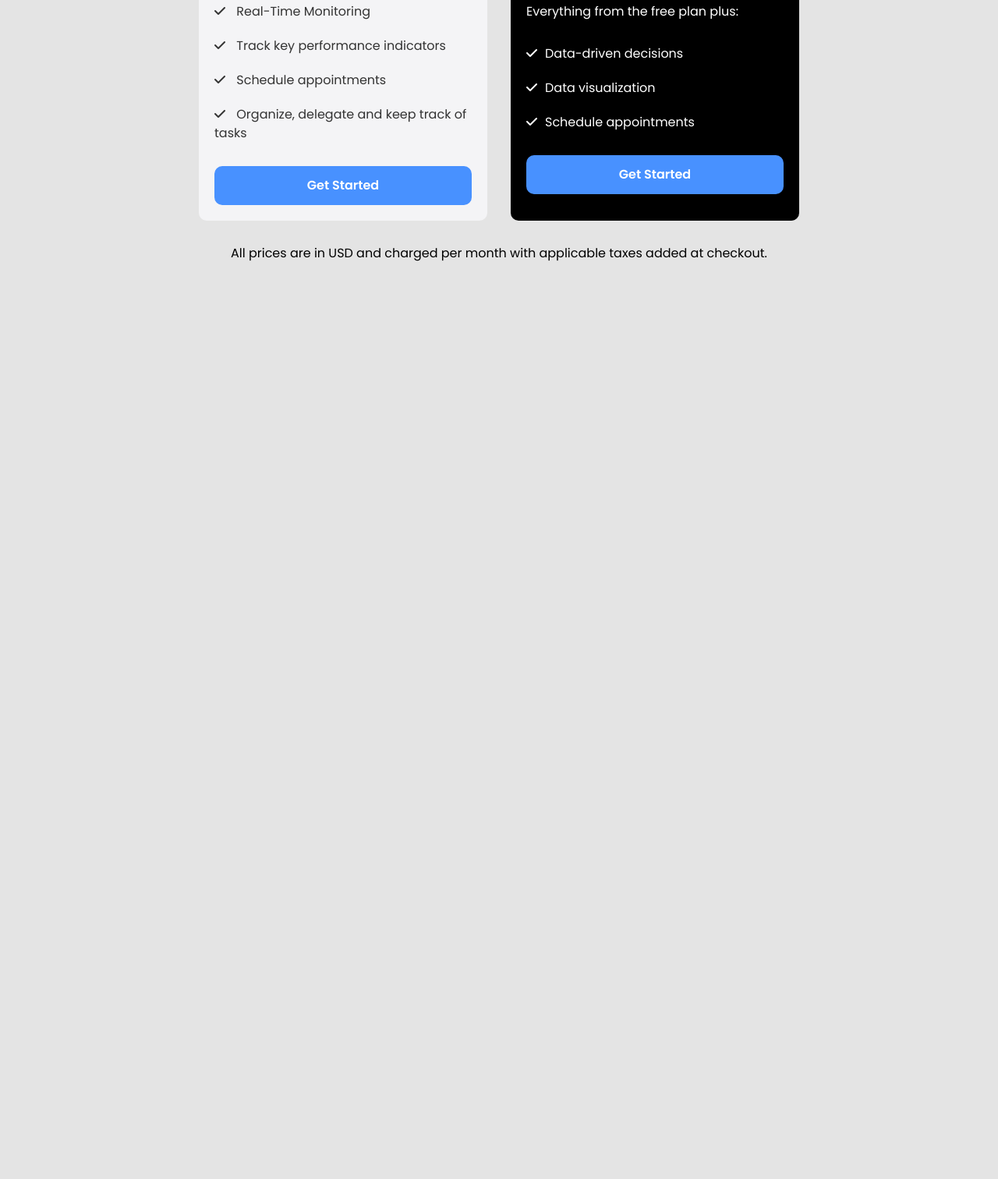
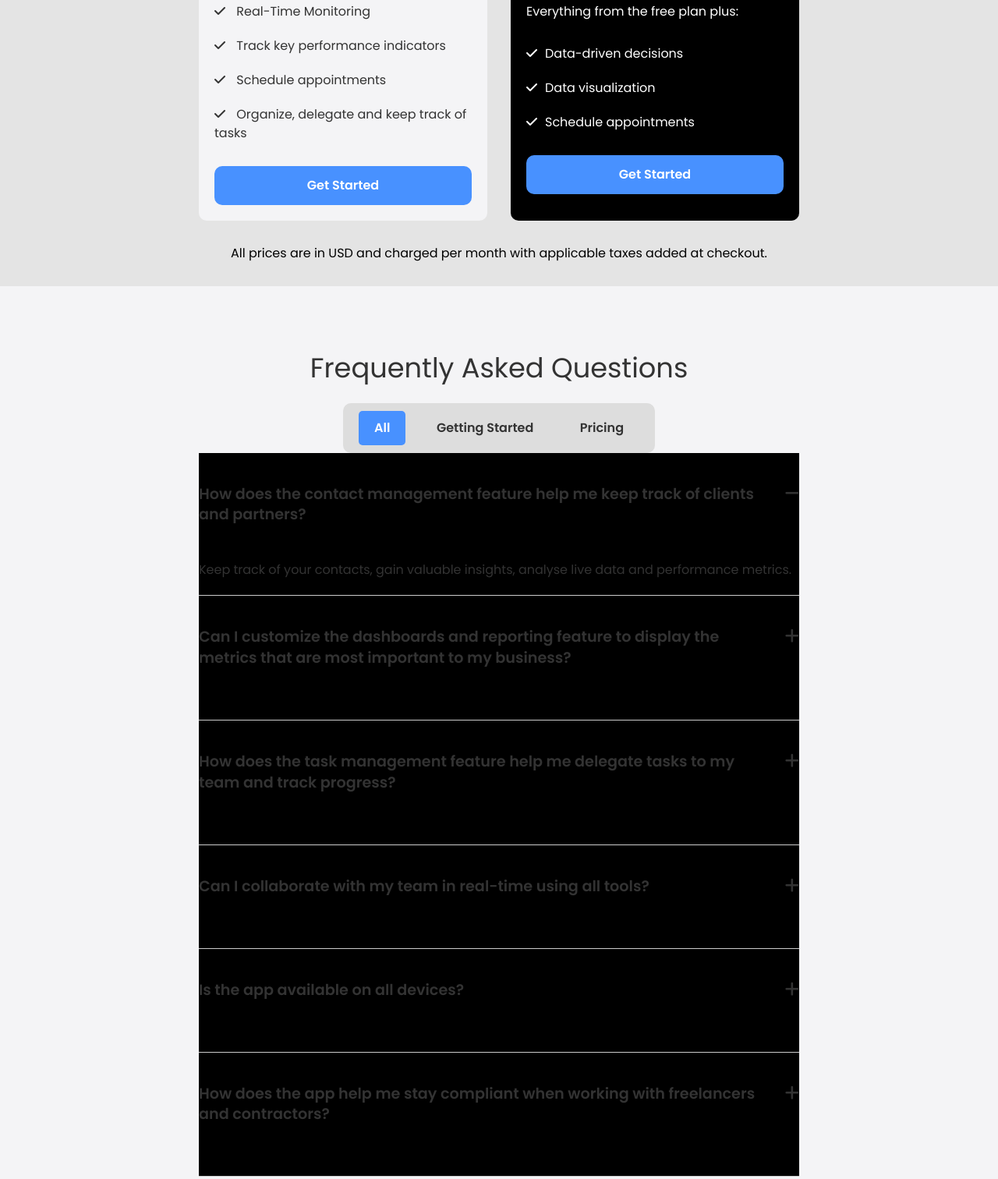
Before and after one commit to NetherNetworks/Growth_Website, a plain HTML site: page index.html in a window 1280 px wide. Shown: the part 2510-4022 px from the top of the page at 78% size. Before the commit the page ends 2877 px from the top, so only its background shows below. Drawn offline with Linux system fonts and the light colour scheme.

Commit message:
FAQ html and css completed.

```diff
--- a/css/style.css
+++ b/css/style.css
@@ -150,6 +150,73 @@ img{
 }
 /* #endregion */
 
+/* #region FAQ */
+.faq {
+    padding: 40px 0;
+}
+
+.faq .faq-content{
+    background: #000;
+}
+
+.faq .faq-group {
+border-bottom: 1px solid #ccc;
+padding-bottom: 20px;
+}
+
+.faq .faq-group .faq-group-header {
+    padding: 20px 0;
+    margin-bottom: 15px;
+    position: relative;
+}
+
+.faq .faq-group .faq-group-header h4 {
+font-weight: 600;
+width: 95%;
+}
+
+.faq .faq-group .faq-group-header i {
+    position: absolute;
+    right: 0;
+    top: 41px;
+    font-size: 1.3rem;
+    cursor: pointer;
+}
+
+.faq .faq-group .faq-group-body {
+display: none;
+}
+
+.faq .faq-group .faq-group-body.open {
+    display: block;
+}
+
+.faq ul.faq-menu {
+    max-width: 400px;
+    margin: auto;
+    display: flex;
+    justify-content: space-between;
+    align-items: center;
+    background: #ddd;
+    padding: 10px 20px;
+    border-radius: 10px;
+    font-weight: 600;
+    cursor: pointer;
+  }
+
+  .faq ul.faq-menu li {
+    padding: 10px 20px;
+    border-radius: 5px;
+    text-align: center;
+  }
+
+  .faq ul.faq-menu li.active {
+    background: var(--primary-color);
+    color: #fff;
+  }
+
+/* #endregion */
+
 /* #region Utility Classes */
     /* #region Containers */
     .container{
--- a/index.html
+++ b/index.html
@@ -176,6 +176,118 @@
         </div>
     </section>
     <!-- #endregion -->
-     <script src="js/main.js"></script>
+    <!-- #region FAQ -->
+     <section class="faq bg-light">
+        <div class="container-sm">
+            <h3 class="text-xl text-center">
+                Frequently Asked Questions
+            </h3>
+            <ul class="faq-menu">
+                <li class="active">All</li>
+                <li>Getting Started</li>
+                <li>Pricing</li>
+            </ul>
+            <div class="faq-content">
+                <div class="faq-group">
+                  <div class="faq-group-header">
+                    <h4 class="text-md">
+                      How does the contact management feature help me keep track of
+                      clients and partners?
+                    </h4>
+                    <i class="fas fa-minus"></i>
+                  </div>
+                  <div class="faq-group-body open">
+                    <p>
+                      Keep track of your contacts, gain valuable insights, analyse
+                      live data and performance metrics.
+                    </p>
+                  </div>
+                </div>
+
+                <div class="faq-group">
+                  <div class="faq-group-header">
+                    <h4 class="text-md">
+                      Can I customize the dashboards and reporting feature to display
+                      the metrics that are most important to my business?
+                    </h4>
+                    <i class="fas fa-plus"></i>
+                  </div>
+                  <div class="faq-group-body">
+                    <p>
+                      Lorem, ipsum dolor sit amet consectetur adipisicing elit. Ad
+                      culpa enim blanditiis rem ipsum aliquam, unde iste fugit
+                      praesentium eos?
+                    </p>
+                  </div>
+                </div>
+
+                <div class="faq-group">
+                  <div class="faq-group-header">
+                    <h4 class="text-md">
+                      How does the task management feature help me delegate tasks to
+                      my team and track progress?
+                    </h4>
+                    <i class="fas fa-plus"></i>
+                  </div>
+                  <div class="faq-group-body">
+                    <p>
+                      Lorem ipsum dolor sit amet, consectetur adipisicing elit.
+                      Incidunt, a! Quaerat, voluptatum. Animi molestias ex quasi
+                      explicabo minima perferendis commodi.
+                    </p>
+                  </div>
+                </div>
+
+                <div class="faq-group">
+                  <div class="faq-group-header">
+                    <h4 class="text-md">
+                      Can I collaborate with my team in real-time using all tools?
+                    </h4>
+                    <i class="fas fa-plus"></i>
+                  </div>
+                  <div class="faq-group-body">
+                    <p>
+                      Lorem, ipsum dolor sit amet consectetur adipisicing elit.
+                      Obcaecati doloremque assumenda aut dolorem recusandae quibusdam
+                      aliquid. Repellat animi quam vitae.
+                    </p>
+                  </div>
+                </div>
+
+                <div class="faq-group">
+                  <div class="faq-group-header">
+                    <h4 class="text-md">Is the app available on all devices?</h4>
+                    <i class="fas fa-plus"></i>
+                  </div>
+                  <div class="faq-group-body">
+                    <p>
+                      Lorem, ipsum dolor sit amet consectetur adipisicing elit.
+                      Obcaecati doloremque assumenda aut dolorem recusandae quibusdam
+                      aliquid. Repellat animi quam vitae.
+                    </p>
+                  </div>
+                </div>
+
+                <div class="faq-group">
+                  <div class="faq-group-header">
+                    <h4 class="text-md">
+                      How does the app help me stay compliant when working with
+                      freelancers and contractors?
+                    </h4>
+                    <i class="fas fa-plus"></i>
+                  </div>
+                  <div class="faq-group-body">
+                    <p>
+                      Lorem, ipsum dolor sit amet consectetur adipisicing elit.
+                      Obcaecati doloremque assumenda aut dolorem recusandae quibusdam
+                      aliquid. Repellat animi quam vitae.
+                    </p>
+                  </div>
+                </div>
+            </div>
+        </div>
+     </section>
+    <!-- #endregion -->
+    <script src="js/main.js"></script>
 </body>
 </html>
--- a/js/main.js
+++ b/js/main.js
@@ -0,0 +1,8 @@
+document.addEventListener('DOMContentLoaded', () => {
+    const faqContainer = document.querySelector('.faq-content');
+
+    faqContainer.addEventListener('click', (e) => {
+        console.log(e.target);
+    });
+
+});
```
